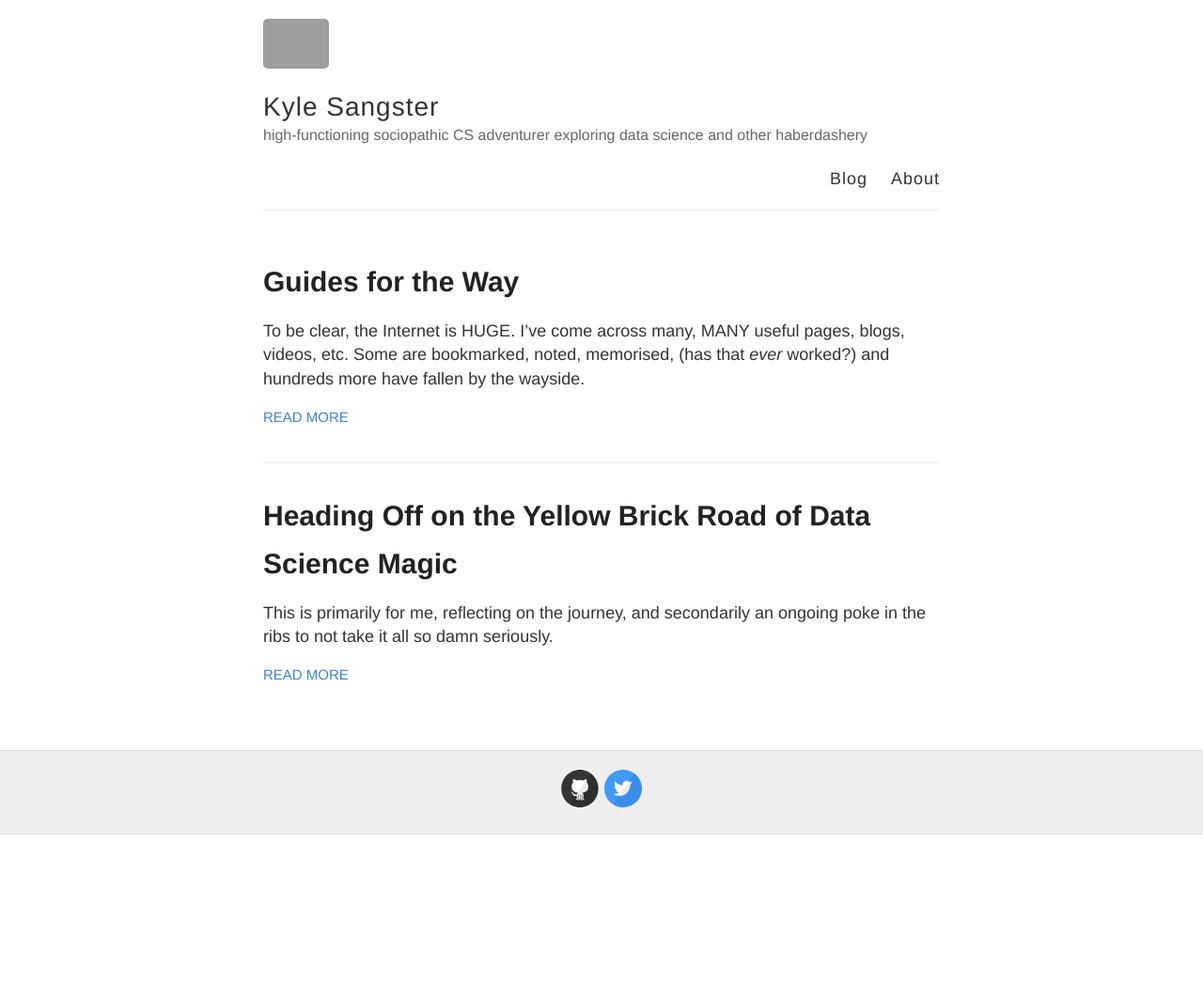
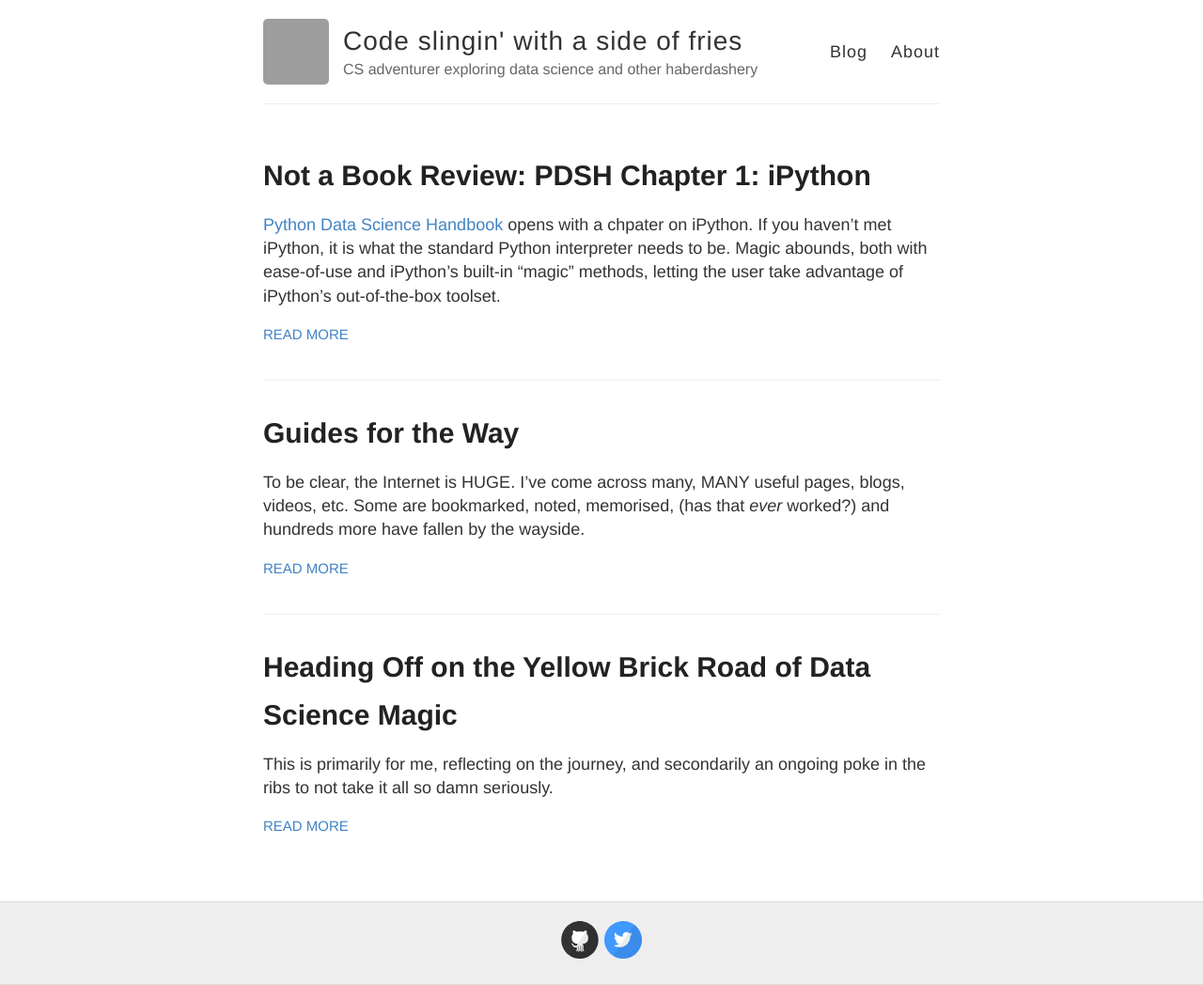
Before and after one commit to skregas/skregas.github.io, a Jekyll site: the page built from index.html, in a window 1280 px wide. Shown: the whole page at 94% size. Built offline with Jekyll 4.4.1, drawn with Linux system fonts in a browser that asks for light colours; before the commit the page ends 900 px from its top, so only the background shows below that; grey boxes are pictures that could not be loaded.

Commit message:
3 changes
new post
change email on About page
edit description

```diff
--- a/_config.yml
+++ b/_config.yml
@@ -4,17 +4,17 @@
 
 theme: jekyll-theme-slate
 title: Welcome to the bloodthirsty side of friendly!
-description: high-functioning sociopathic CS adventurer exploring data science and other haberdashery
+description: CS adventurer exploring data science and other haberdashery
 email: ksngstr@gmail.com
 
 
 # Name of your site (displayed in the header)
-name: Kyle Sangster
+name: Code slingin' with a side of fries
 
 
 # URL of your avatar or profile pic (you could use your GitHub profile pic)
-avatar: https://raw.githubusercontent.com/barryclark/jekyll-now/master/images/jekyll-logo.png
-
+#avatar: https://raw.githubusercontent.com/barryclark/jekyll-now/master/images/jekyll-logo.png
+avatar: https://avatars3.githubusercontent.com/u/1487974?s=400&u=8180afa68a1fe910d2dd29694d9e7de39401041a&v=4
 #
 # Flags below are optional
 #
--- /dev/null
+++ b/_posts/2019-07-15-Not-a-Book-Review-PDSH-iPython.md
@@ -0,0 +1,28 @@
+---
+layout: post
+title: "Not a Book Review: PDSH Chapter 1: iPython"
+tags: [python, data science, ipython]
+---
+
+ [Python Data Science Handbook][ba877d23] opens with a chpater on iPython. If you haven't met iPython, it is what the standard Python interpreter needs to be. Magic abounds, both with ease-of-use and iPython's built-in "magic" methods, letting the user take advantage of iPython's out-of-the-box toolset.
+
+  [ba877d23]: https://github.com/jakevdp/PythonDataScienceHandbook "PDSH on Github"
+
+Among the goodies:
+- tab completion
+- history navigation
+- reverse search
+- extensive help system (why not use '?')
+
+Those familiar with the bash shell will notice some old friends. I think I join others in saying, "It's about time".
+
+I enjoy iPython for the little things that make a workflow, well, _flow_.
+
+iPython can be had for the low, low price of free as a [stand-alone app][6e474d87], or bundled with the [Anaconda][1e77ca34] framework. I chose the latter, as the book will be using several of the other included packages, namely, numpy and sci-kit. More on those later.
+Do check out Anacoda: one framework to rule all your scientific computing needs.
+
+  [6e474d87]: https://ipython.org/ "iPtyhon download site"
+  [1e77ca34]: https://www.anaconda.com/distribution/ "Anaconda main page"
+
+
+  TTFN
```
Also changed, not shown: about.md (+1 -1 lines).
